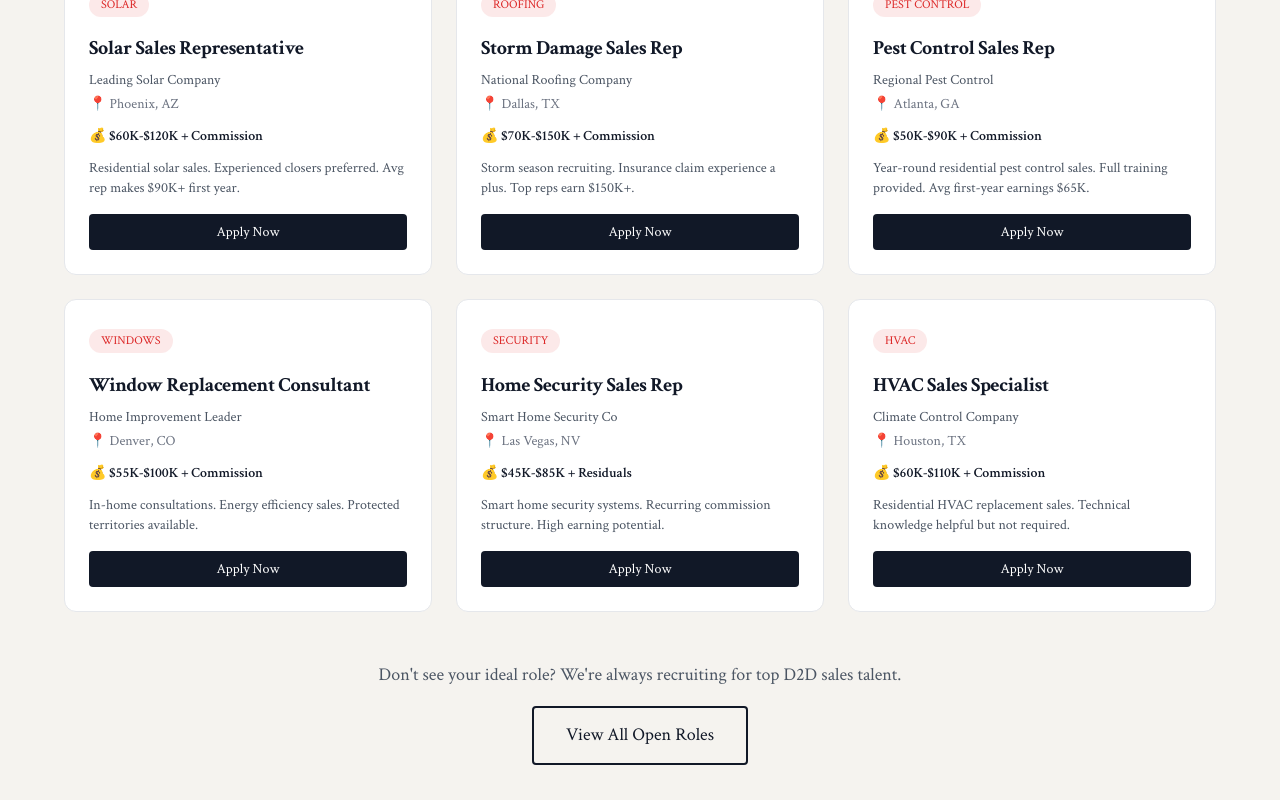
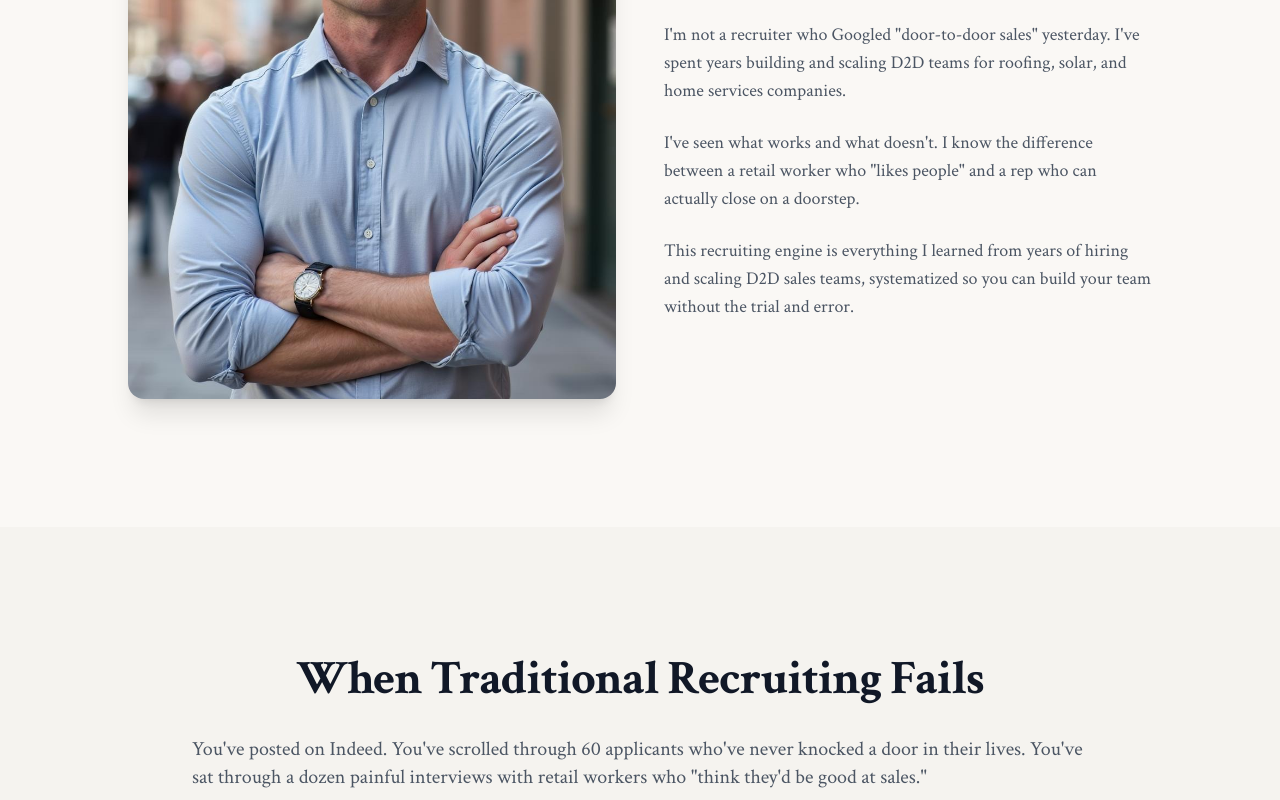
Before and after one commit to Cymoe/Webb-Jobs, a Next.js app: page / in a window 1280 px wide. Shown: the part 1360-2160 px from the top of the page. Built offline with nearby package versions, Linux system fonts and the light colour scheme.

Commit message:
Remove Featured D2D Sales Roles section from homepage
Co-authored-by: Webb Labs <Cymoe@users.noreply.github.com>

```diff
--- a/app/page.tsx
+++ b/app/page.tsx
@@ -214,112 +214,6 @@ export default function Home() {
             </div>
           ))}
         </Marquee>
-      </section>
-
-      {/* Open Roles Section */}
-      <section id="featured-roles" className="py-20 md:py-32 px-4">
-        <div className="max-w-6xl mx-auto">
-          <div className="text-center mb-16">
-            <h2 className="text-4xl md:text-5xl font-bold mb-4 text-gray-900">
-              Featured D2D Sales Roles
-            </h2>
-            <p className="text-xl text-gray-600">
-              Current openings we're actively recruiting for
-            </p>
-          </div>
-
-          <div className="grid md:grid-cols-2 lg:grid-cols-3 gap-6">
-            {[
-              {
-                category: "Solar",
-                title: "Solar Sales Representative",
-                company: "Leading Solar Company",
-                location: "Phoenix, AZ",
-                salary: "$60K-$120K + Commission",
-                description: "Residential solar sales. Experienced closers preferred. Avg rep makes $90K+ first year.",
-                type: "Full-time"
-              },
-              {
-                category: "Roofing",
-                title: "Storm Damage Sales Rep",
-                company: "National Roofing Company",
-                location: "Dallas, TX",
-                salary: "$70K-$150K + Commission",
-                description: "Storm season recruiting. Insurance claim experience a plus. Top reps earn $150K+.",
-                type: "Full-time"
-              },
-              {
-                category: "Pest Control",
-                title: "Pest Control Sales Rep",
-                company: "Regional Pest Control",
-                location: "Atlanta, GA",
-                salary: "$50K-$90K + Commission",
-                description: "Year-round residential pest control sales. Full training provided. Avg first-year earnings $65K.",
-                type: "Full-time"
-              },
-              {
-                category: "Windows",
-                title: "Window Replacement Consultant",
-                company: "Home Improvement Leader",
-                location: "Denver, CO",
-                salary: "$55K-$100K + Commission",
-                description: "In-home consultations. Energy efficiency sales. Protected territories available.",
-                type: "Full-time"
-              },
-              {
-                category: "Security",
-                title: "Home Security Sales Rep",
-                company: "Smart Home Security Co",
-                location: "Las Vegas, NV",
-                salary: "$45K-$85K + Residuals",
-                description: "Smart home security systems. Recurring commission structure. High earning potential.",
-                type: "Full-time"
-              },
-              {
-                category: "HVAC",
-                title: "HVAC Sales Specialist",
-                company: "Climate Control Company",
-                location: "Houston, TX",
-                salary: "$60K-$110K + Commission",
-                description: "Residential HVAC replacement sales. Technical knowledge helpful but not required.",
-                type: "Full-time"
-              }
-            ].map((role, idx) => (
-              <div key={idx} className="p-6 bg-white rounded-xl border border-gray-200 hover:border-gray-300 transition-colors">
-                <div className="mb-4">
-                  <span className="inline-block px-3 py-1 text-xs font-medium rounded-full" style={{ backgroundColor: 'rgba(220, 38, 38, 0.1)', color: '#DC2626' }}>
-                    {role.category.toUpperCase()}
-                  </span>
-                </div>
-
-                <h3 className="text-xl font-bold mb-2 text-gray-900">{role.title}</h3>
-                <p className="text-sm text-gray-600 mb-1">{role.company}</p>
-                <p className="text-sm text-gray-500 mb-3">📍 {role.location}</p>
-                <p className="text-sm font-semibold text-gray-900 mb-3">💰 {role.salary}</p>
-                <p className="text-sm text-gray-600 mb-4">{role.description}</p>
-
-                <a
-                  href="#contact"
-                  className="inline-block w-full text-center px-4 py-2 bg-gray-900 hover:bg-gray-800 text-white text-sm font-medium rounded transition-colors"
-                >
-                  Apply Now
-                </a>
-              </div>
-            ))}
-          </div>
-
-          <div className="text-center mt-12">
-            <p className="text-gray-600 mb-4">
-              Don't see your ideal role? We're always recruiting for top D2D sales talent.
-            </p>
-            <a
-              href="/roles"
-              className="inline-block px-8 py-3 border-2 border-gray-900 text-gray-900 hover:bg-gray-900 hover:text-white font-medium rounded transition-colors"
-            >
-              View All Open Roles
-            </a>
-          </div>
-        </div>
       </section>
 
 {/* Founder Section */}
```
